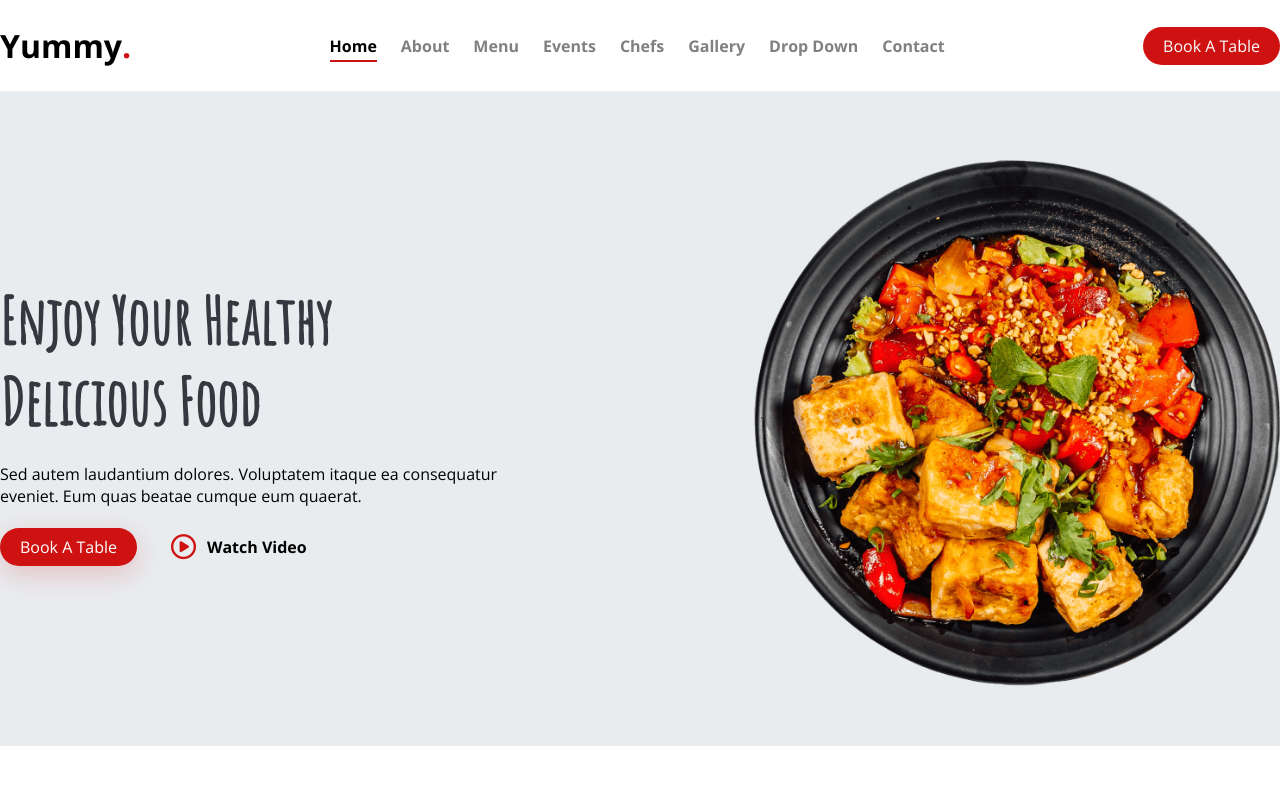
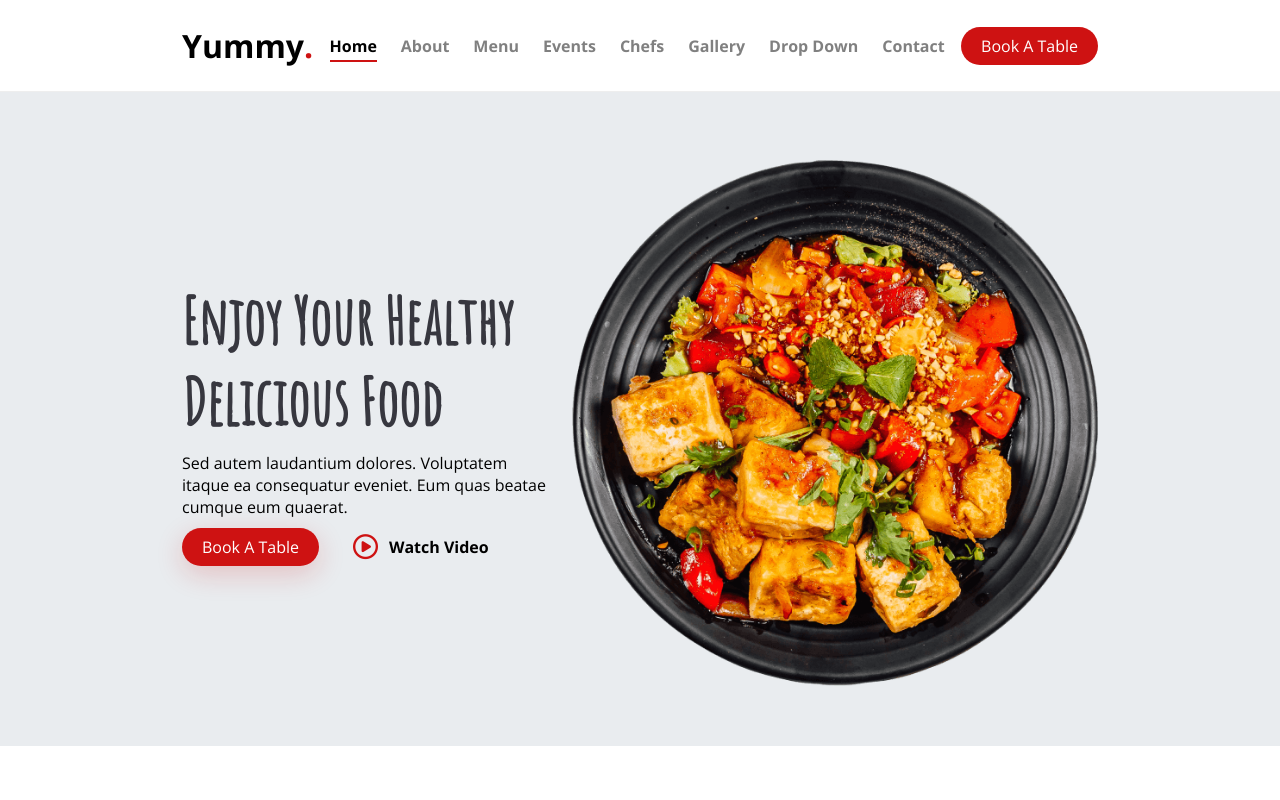
Before and after one commit to KEN-KANEKI0/Yummy, a plain HTML site: page index.html in a window 1280 px wide. Shown: the top 800 px of the page. Drawn offline with nearby package versions, Linux system fonts and the light colour scheme.

Commit message:
container size

```diff
--- a/css/banner.css
+++ b/css/banner.css
@@ -45,7 +45,7 @@ body {
 
 .container {
     width: 100%;
-    max-width: 1280px;
+    max-width: 916px;
     margin: 0 auto;
 }
 
--- a/css/demo_s2.css
+++ b/css/demo_s2.css
@@ -8,7 +8,7 @@
 .container {
     margin: 0 auto;
     width: 100%;
-    max-width: 1280px;
+    max-width: 916px;
 }
 .secondary-button {
     display: flex;
--- a/css/header.css
+++ b/css/header.css
@@ -17,7 +17,7 @@ body {
 }
 .container {
     width: 100%;
-    max-width: 1280px;
+    max-width: 916px;
     margin: 0 auto;
 }
 
--- a/css/section.css
+++ b/css/section.css
@@ -16,7 +16,7 @@ body {
 .container {
     margin: 0 auto;
     width: 100%;
-    max-width: 1280px;
+    max-width: 916px;
 }
 
 .aboutOuterWrapper {
--- a/css/section3.css
+++ b/css/section3.css
@@ -8,7 +8,7 @@
 .container {
     margin: 0 auto;
     width: 100%;
-    max-width: 1280px;
+    max-width: 916px;
 }
 
 .scOuterWrapper {
--- a/css/section4.css
+++ b/css/section4.css
@@ -14,7 +14,7 @@ body {
 .container {
     margin: 0 auto;
     width: 100%;
-    max-width: 1280px;
+    max-width: 916px;
 }
 
 section{
```
